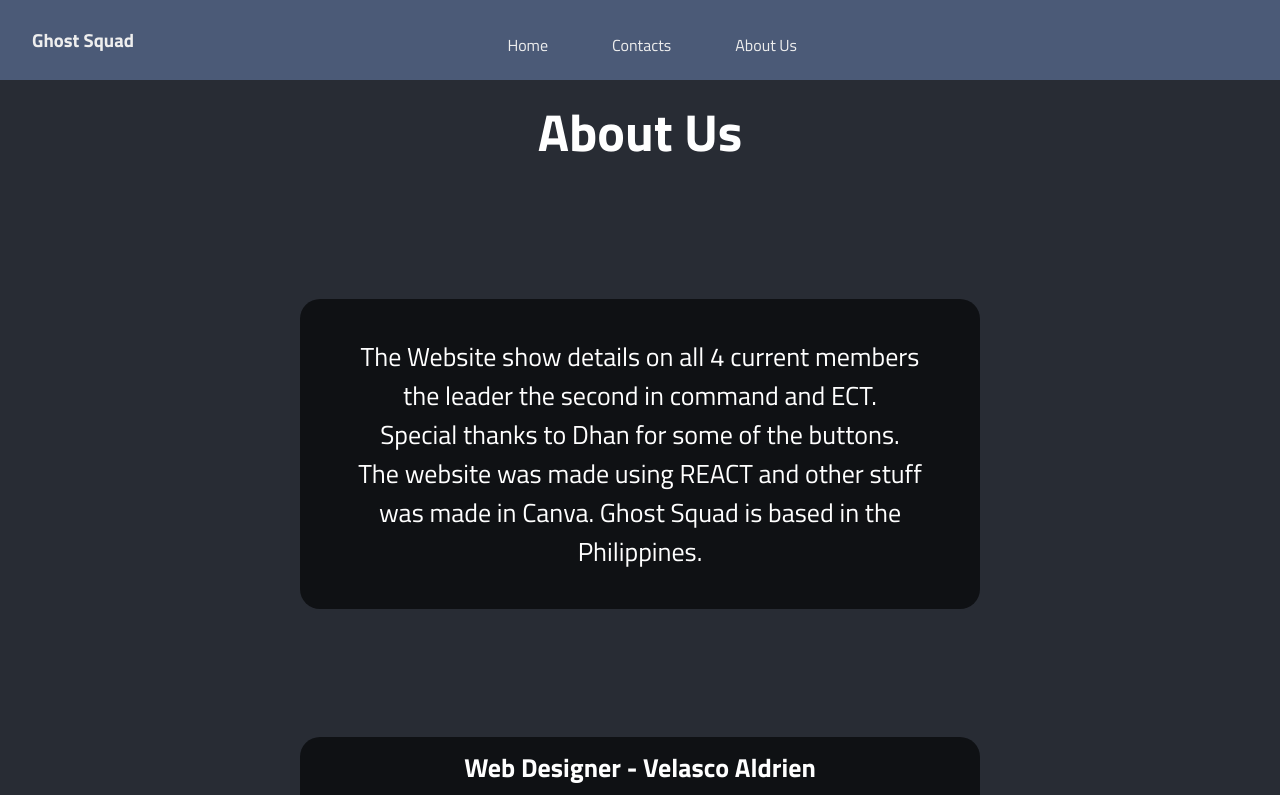
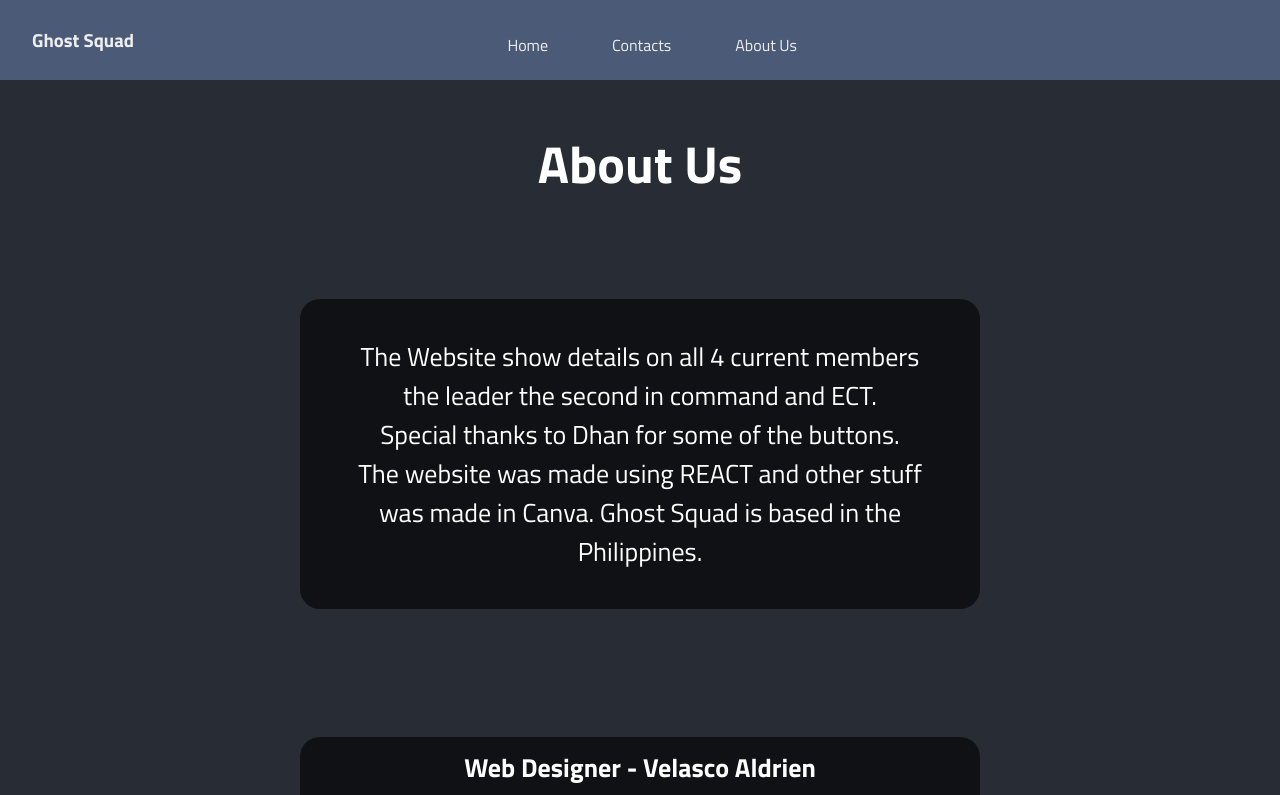
Before and after one commit to JackErRip/DawgSquadd, a React (Create React App) app: page /AboutUs in a window 1280 px wide. Shown: the top 795 px of the page. Built offline with nearby package versions, Linux system fonts and the light colour scheme.

Commit message:
Update AboutUs.css
SECRET CHANGE ON THE AboutUs.css

```diff
--- a/src/AboutUs.css
+++ b/src/AboutUs.css
@@ -12,6 +12,7 @@
 
 
 .aboutus-header {
+    transform: translateY(40%);
     position: relative;
     margin-top: -2.5%; /* Adjust the value as needed */
   padding-top: 0%;
```
